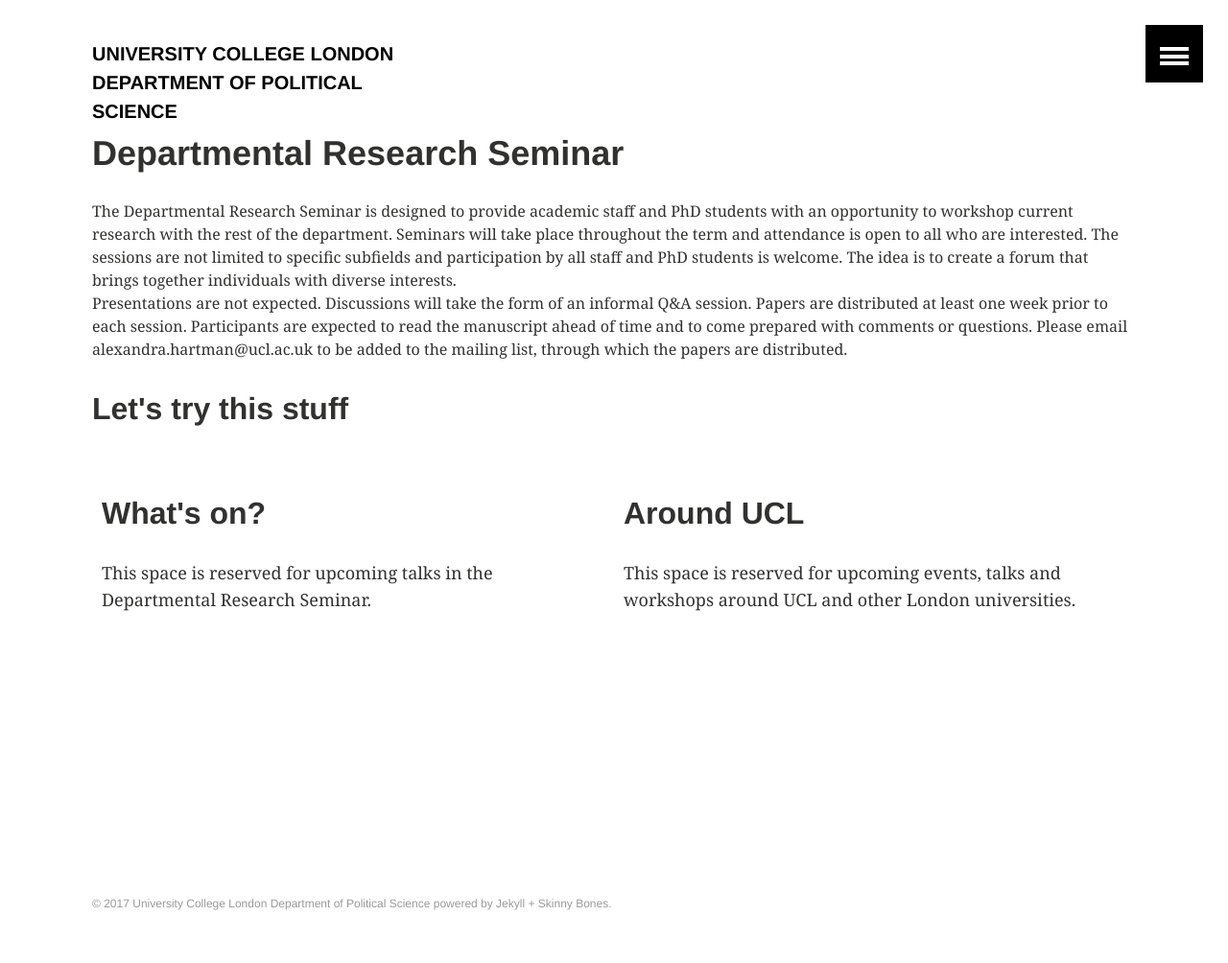
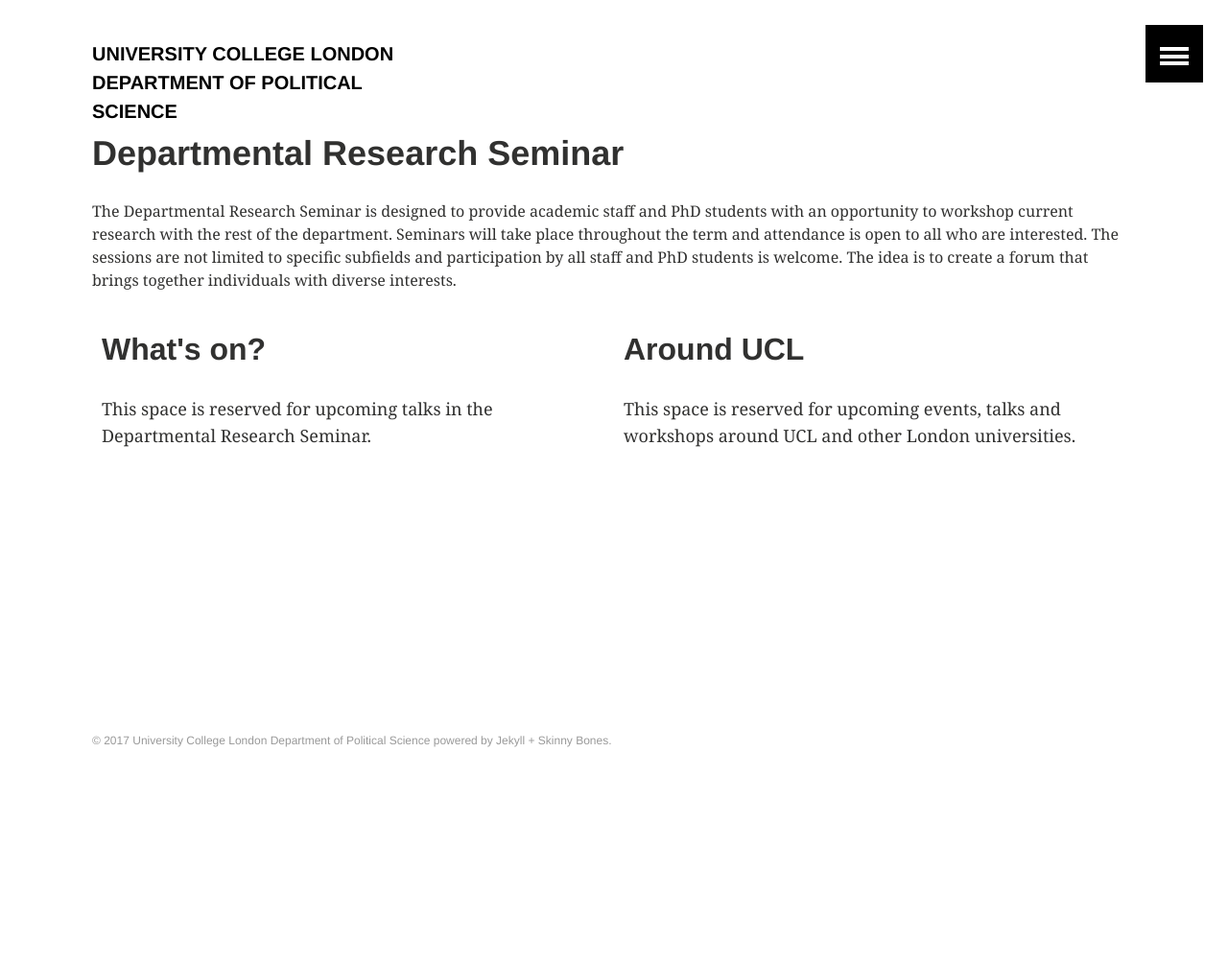
Before and after one commit to phischroeder/drs_page, a Jekyll site: the page built from index.html, in a window 1280 px wide. Shown: the whole page at 96% size. Built offline with Jekyll 4.4.1, drawn with Linux system fonts in a browser that asks for light colours; after the commit the page ends 900 px from its top, so only the background shows below that.

Commit message:
Update index.html

```diff
--- a/index.html
+++ b/index.html
@@ -12,7 +12,6 @@
 
 The Departmental Research Seminar is designed to provide academic staff and PhD students with an opportunity to workshop current research with the rest of the department. Seminars will take place throughout the term and attendance is open to all who are interested. The sessions are not limited to specific subfields and participation by all staff and PhD students is welcome. The idea is to create a forum that brings together individuals with diverse interests.
 <br />
-Presentations are not expected. Discussions will take the form of an informal Q&A session. Papers are distributed at least one week prior to each session. Participants are expected to read the manuscript ahead of time and to come prepared with comments or questions. Please email alexandra.hartman@ucl.ac.uk to be added to the mailing list, through which the papers are distributed.
 
 <html>
 <head>
@@ -43,8 +42,6 @@
 </head>
 <body>
 
-<h2>Let's try this stuff</h2>
-
 <div class="row">
   <div class="column">
     <h2>What's on?</h2>
```
